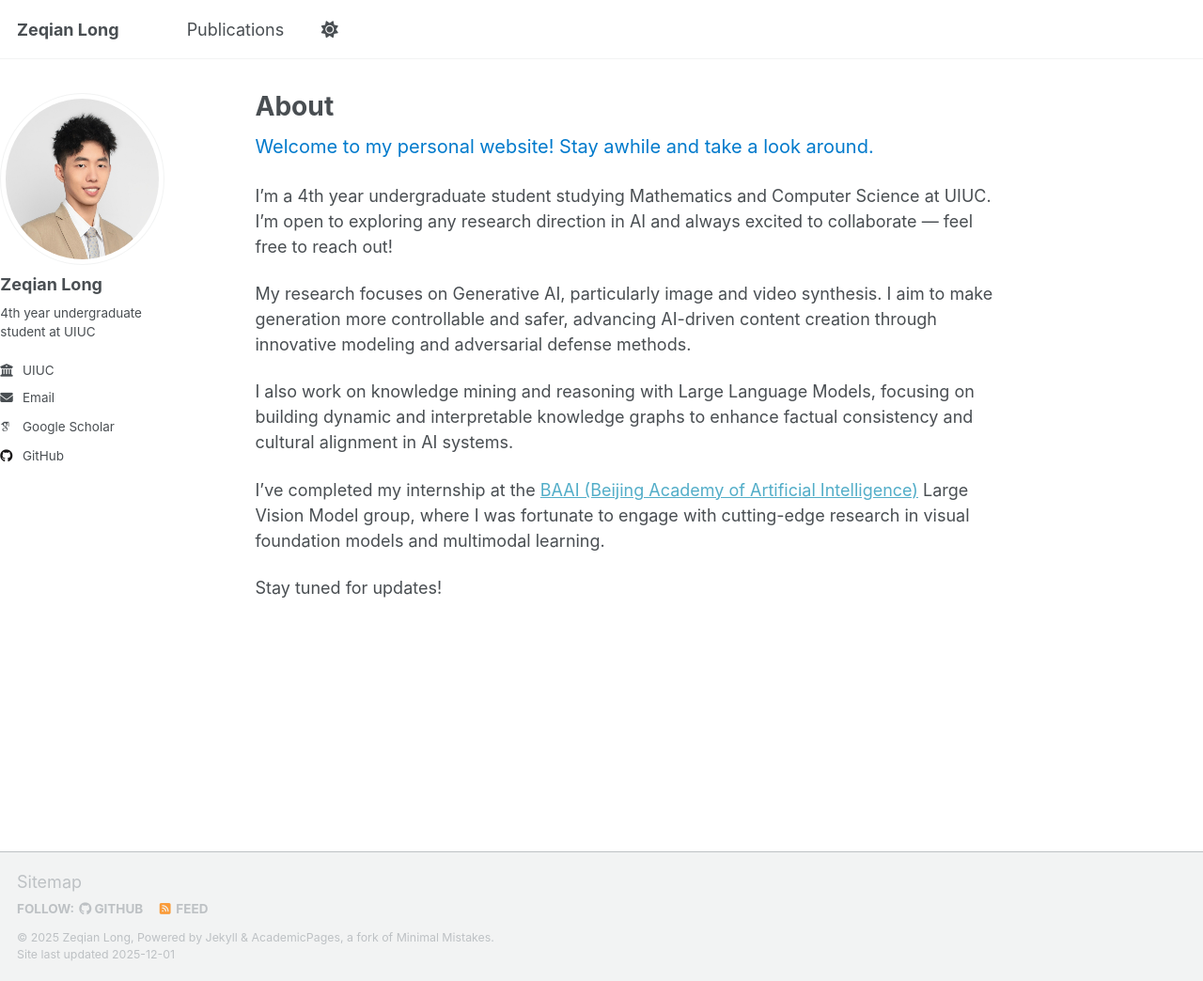
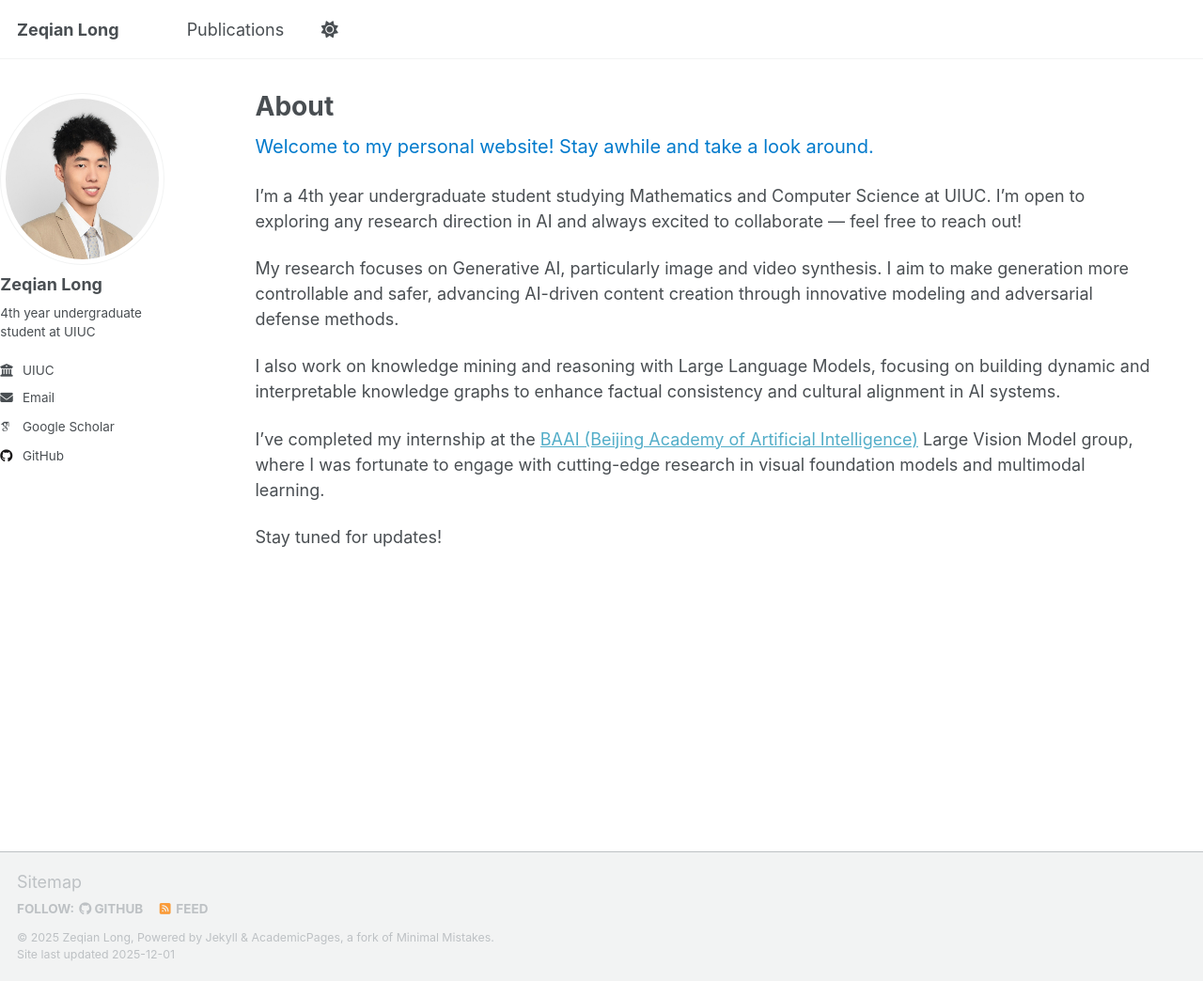
Before and after one commit to Zeqian-Long/Zeqian-Long.github.io, a Jekyll site: the page built from _pages/about.md, in a window 1280 px wide and 1044 px high. Shown: the whole window at 94% size. Built offline with Jekyll 4.4.1, drawn with Linux system fonts in a browser that asks for light colours; some web fonts are replaced; a script that is not in the unit is left out.

Commit message:
adjust layout

```diff
--- a/_sass/layout/_page.scss
+++ b/_sass/layout/_page.scss
@@ -20,7 +20,7 @@
   @include breakpoint($large) {
     @include span(10 of 12 last);
     @include prefix(0.5 of 12);
-    @include suffix(2 of 12);
+    @include suffix(0.5 of 12);
   }
 
   .page__inner-wrap {
```
